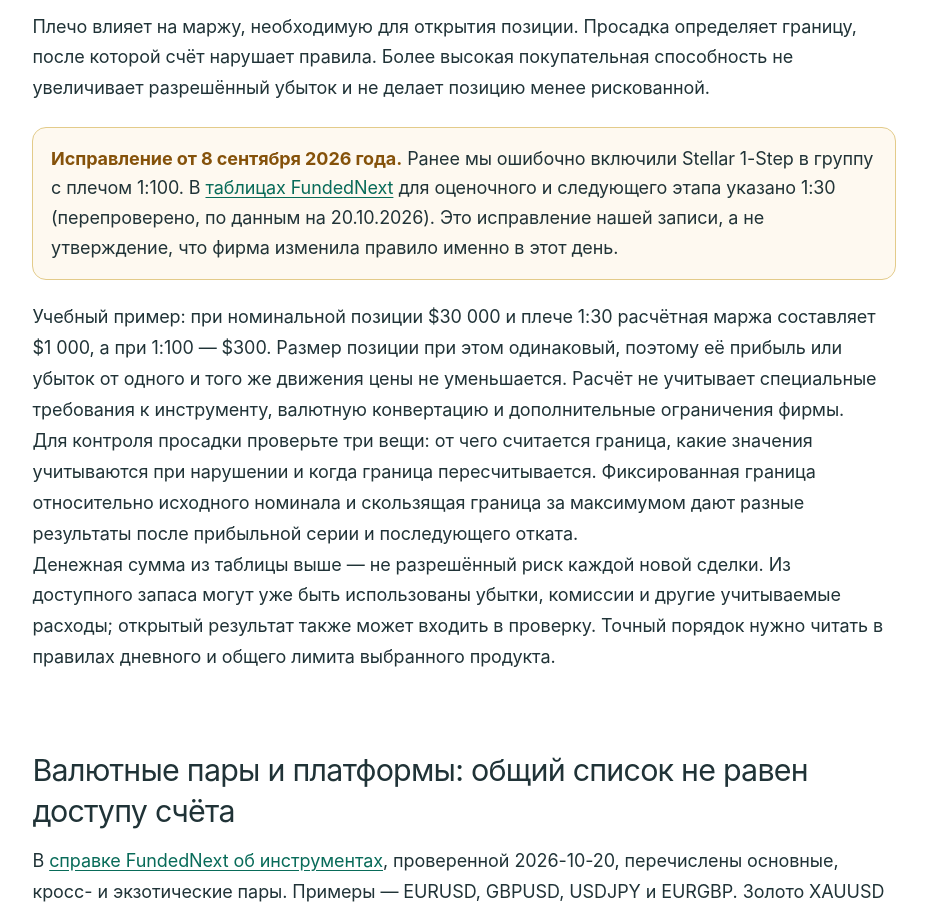
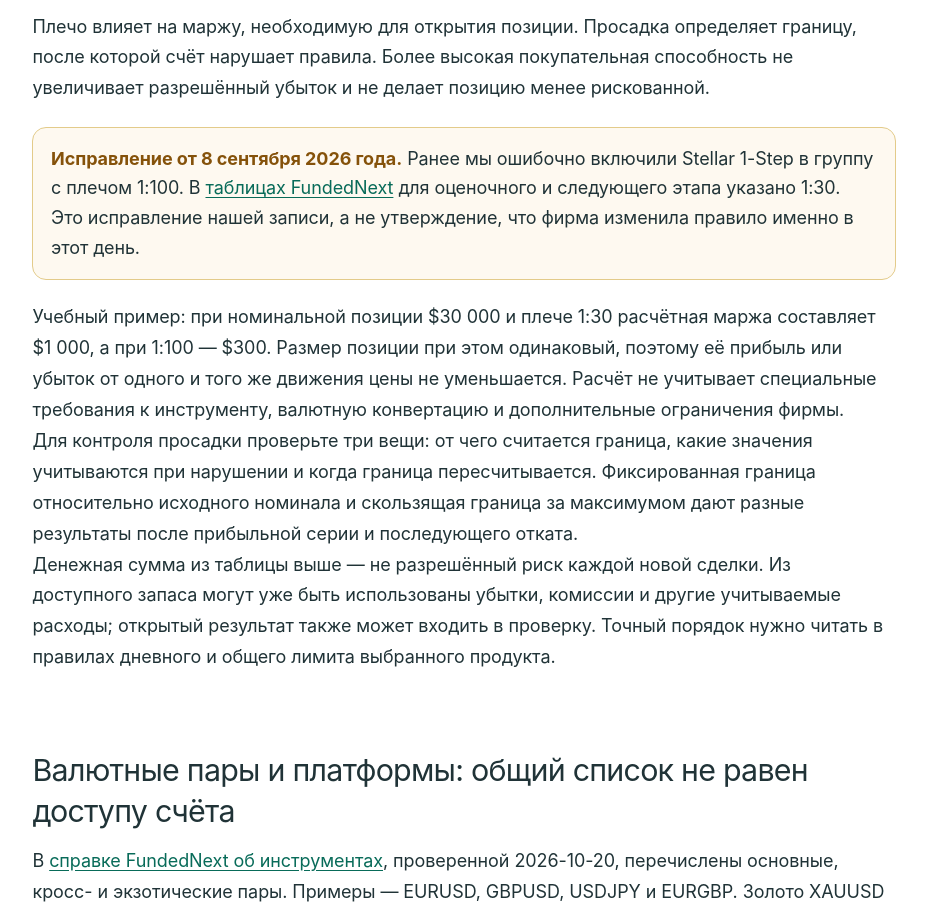
Before and after one commit to Vilmanis99/tradersfund, a Next.js app: page /ru/forex-prop-firmy in a window 1280 px wide. Shown: the part 4360-5273 px from the top of the page, without its empty margins (176-1103 px from the left). Built offline with nearby package versions, Linux system fonts and the light colour scheme; no server answers.

Commit message:
ru: revert forex-prop-firmy leverage FAQ and 1-Step correction date edits from a71ed01 (Dev renders them from russian-forex-evidence.json on fix/tracker-followups-2026-10-20)

```diff
--- a/app/ru/forex-prop-firmy/page.tsx
+++ b/app/ru/forex-prop-firmy/page.tsx
@@ -38,7 +38,7 @@ const faqs: RussianFaqItem[] = [
   },
   {
     q: 'Какое форекс-плечо у FundedNext?',
-    a: 'По справке FundedNext о плече (по данным на 20.10.2026) у Stellar 1-Step — 1:30, у Stellar 2-Step и Stellar Lite — 1:100, причём на оценочном и следующем этапе форекс-плечо одинаковое. Stellar Instant в этой справке не указан — его плечо сверьте в условиях программы. Не переносите условия одного продукта на другой.',
+    a: 'По источникам, проверенным 8 сентября 2026 года, у Stellar 1-Step и Stellar Instant — 1:30, у Stellar 2-Step и Stellar Lite — 1:100. В таблицах оценочного и следующего этапа Stellar 1-Step указано одинаковое форекс-плечо. Не переносите условия одного продукта на другой.',
   },
   {
     q: 'Плечо 1:100 лучше, чем 1:30?',
@@ -311,7 +311,7 @@ export default function RussianForexPropFirmsPage() {
           <aside className="ru-notice" data-russian-forex-correction="stellar-1-step-leverage">
             <strong>Исправление от 8 сентября 2026 года.</strong> Ранее мы ошибочно включили Stellar 1-Step
             в группу с плечом 1:100. В <a href={fundedNextEvidence.sourceUrls[1]} target="_blank" rel="nofollow noopener">таблицах FundedNext</a> для
-            оценочного и следующего этапа указано 1:30 (перепроверено, по данным на 20.10.2026). Это исправление нашей записи, а не утверждение,
+            оценочного и следующего этапа указано 1:30. Это исправление нашей записи, а не утверждение,
             что фирма изменила правило именно в этот день.
           </aside>
           <p>
```
